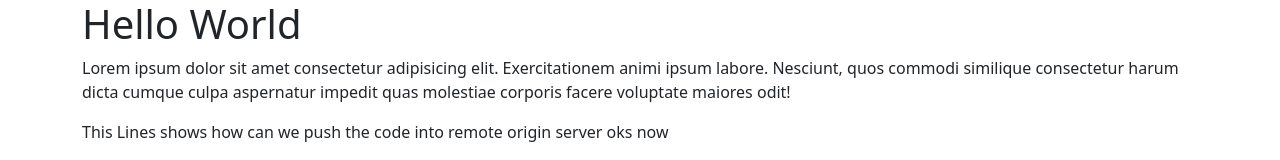
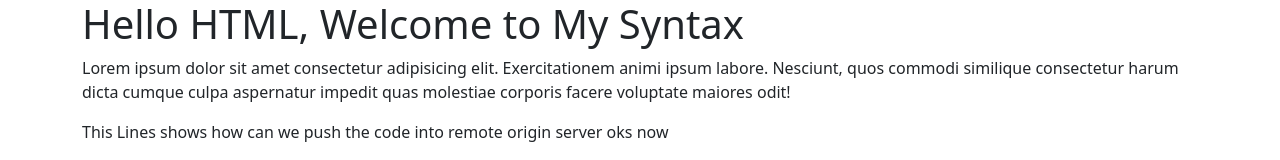
Before and after one commit to abirbose1996/gitproject, a plain HTML site: page index.html in a window 1280 px wide. Shown: the top 160 px of the page. Drawn offline with nearby package versions, Linux system fonts and the light colour scheme.

Commit message:
Changes Made to the H1 tag

```diff
--- a/index.html
+++ b/index.html
@@ -10,7 +10,7 @@
 </head>
 <body>
     <div class="container">
-        <h1>Hello World</h1>
+        <h1>Hello HTML, Welcome to My Syntax</h1>
     </div>
     <div class="container">
         <p>Lorem ipsum dolor sit amet consectetur adipisicing elit. Exercitationem animi ipsum labore. Nesciunt,
```
